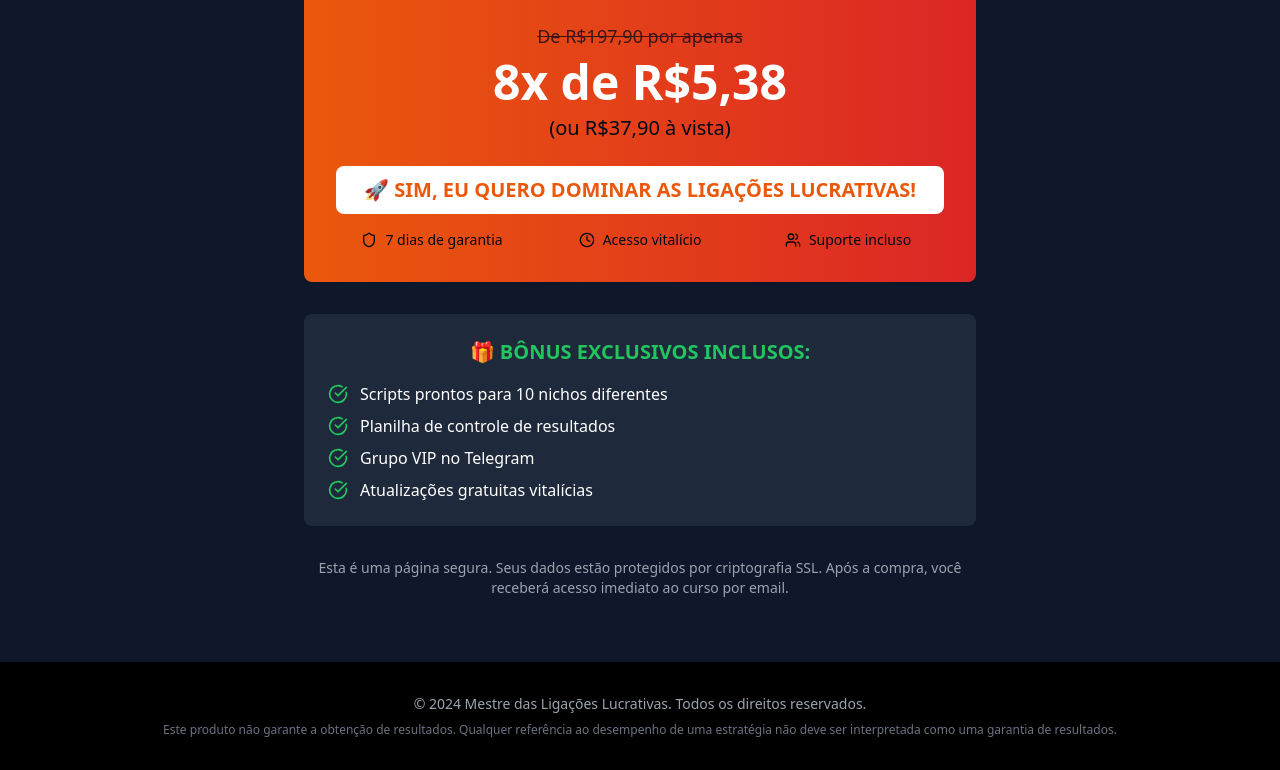
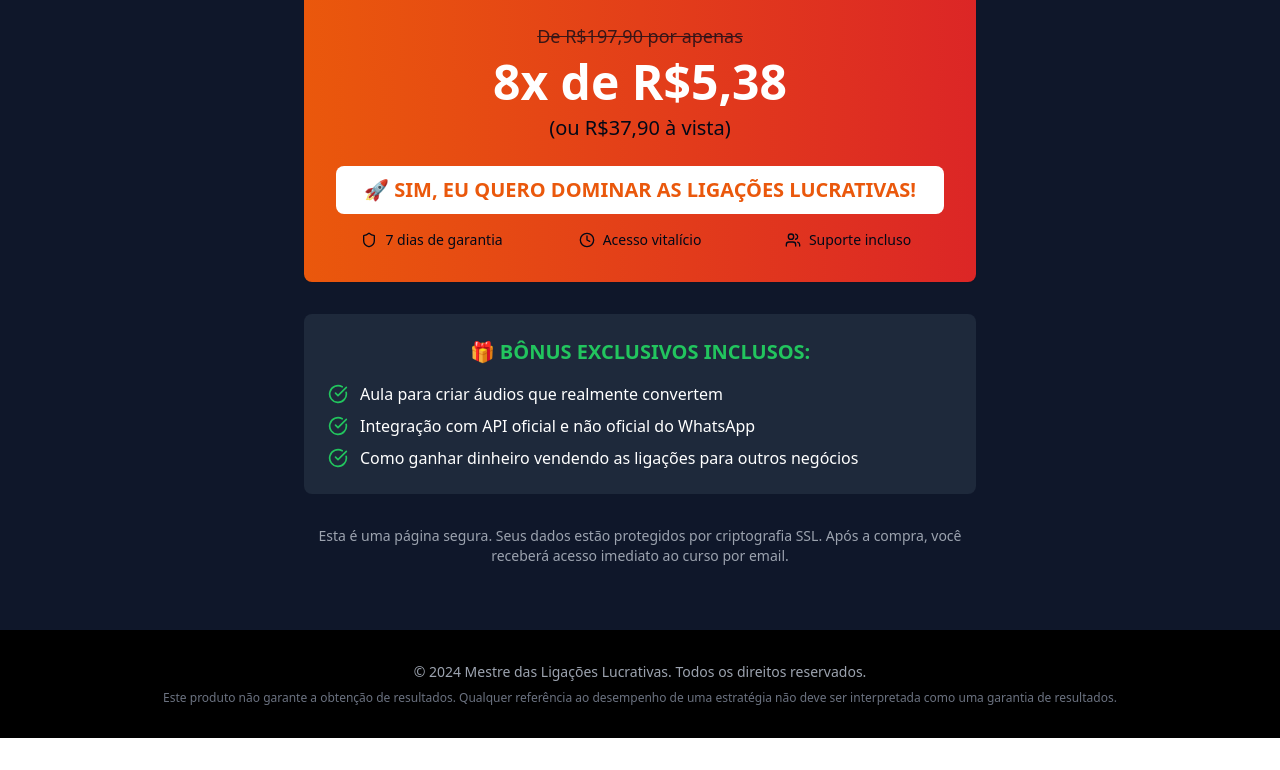
Before and after one commit to rafaelhtml/conversao-pura, a React (Vite) app: page / in a window 1280 px wide. Shown: the part 5263-6033 px from the top of the page. After the commit the page ends 6001 px from the top, so only its background shows below. Built offline with nearby package versions, Linux system fonts and the light colour scheme.

Commit message:
Update bonus section
Update bonus section with new content: creating converting audios, WhatsApp API integration (official and unofficial), and monetizing call services. Remove old, fabricated bonuses.

```diff
--- a/src/pages/Index.tsx
+++ b/src/pages/Index.tsx
@@ -495,22 +495,18 @@ const Index = () => {
             <h3 className="text-xl font-bold mb-4 text-green-500">
               🎁 BÔNUS EXCLUSIVOS INCLUSOS:
             </h3>
-            <ul className="text-left space-y-2">
+            <ul className="text-left space-y-2 text-white">
               <li className="flex items-center gap-3">
                 <CheckCircle className="w-5 h-5 text-green-500" />
-                <span>Scripts prontos para 10 nichos diferentes</span>
+                <span>Aula para criar áudios que realmente convertem</span>
               </li>
               <li className="flex items-center gap-3">
                 <CheckCircle className="w-5 h-5 text-green-500" />
-                <span>Planilha de controle de resultados</span>
+                <span>Integração com API oficial e não oficial do WhatsApp</span>
               </li>
               <li className="flex items-center gap-3">
                 <CheckCircle className="w-5 h-5 text-green-500" />
-                <span>Grupo VIP no Telegram</span>
-              </li>
-              <li className="flex items-center gap-3">
-                <CheckCircle className="w-5 h-5 text-green-500" />
-                <span>Atualizações gratuitas vitalícias</span>
+                <span>Como ganhar dinheiro vendendo as ligações para outros negócios</span>
               </li>
             </ul>
           </div>
```
